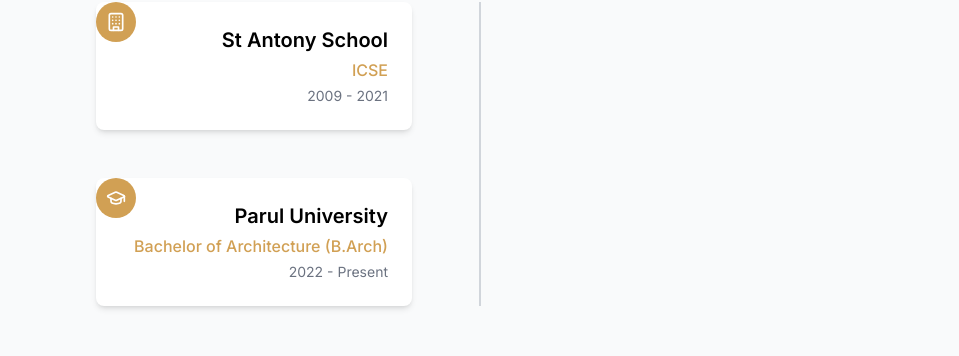
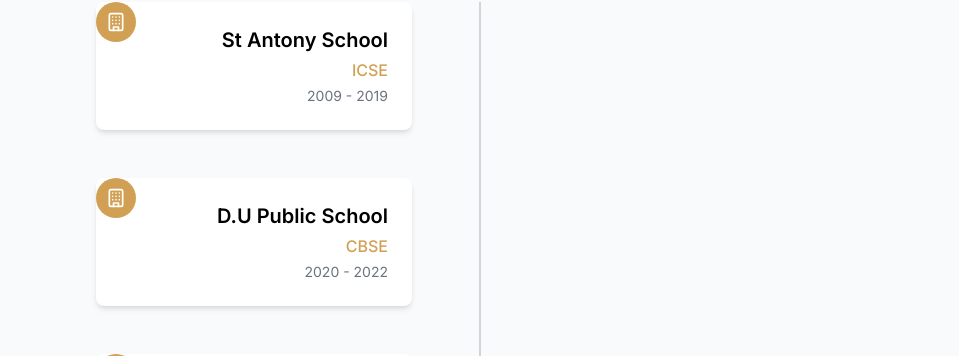
Before and after one commit to lightyagami2599/animesh_porfolio, a React (Vite) app: page / in a window 1280 px wide. Shown: the part 1884-2240 px from the top of the page, without its empty margins (160-1119 px from the left). Built offline with nearby package versions, Linux system fonts and the light colour scheme.

Commit message:
initial commit

```diff
--- a/src/components/Education.tsx
+++ b/src/components/Education.tsx
@@ -10,15 +10,22 @@ const educationItems: EducationItem[] = [
   {
     school: 'St Antony School',
     degree: 'ICSE',
-    period: '2009 - 2021',
+    period: '2009 - 2019',
     description: 'Completed ICSE education with excellent academic achievements and participated in various extracurricular activities.',
   },
+  {
+    school: 'D.U Public School',
+    degree: 'CBSE',
+    period: '2020 - 2022',
+    description: 'Completed CBSE education with excellent academic achievements and participated in various extracurricular activities.',
+  },
+
   {
     school: 'Parul University',
     degree: 'Bachelor of Architecture (B.Arch)',
     period: '2022 - Present',
     description: 'Currently pursuing a Bachelor of Architecture degree with focus on sustainable design and modern architectural practices.',
-  },
+  }
 ];
 
 const Education: React.FC<EducationProps> = ({ isFullPage = false }) => {
```
Also changed, not shown: 1 other file (tests, documents, lock files or other folders).
